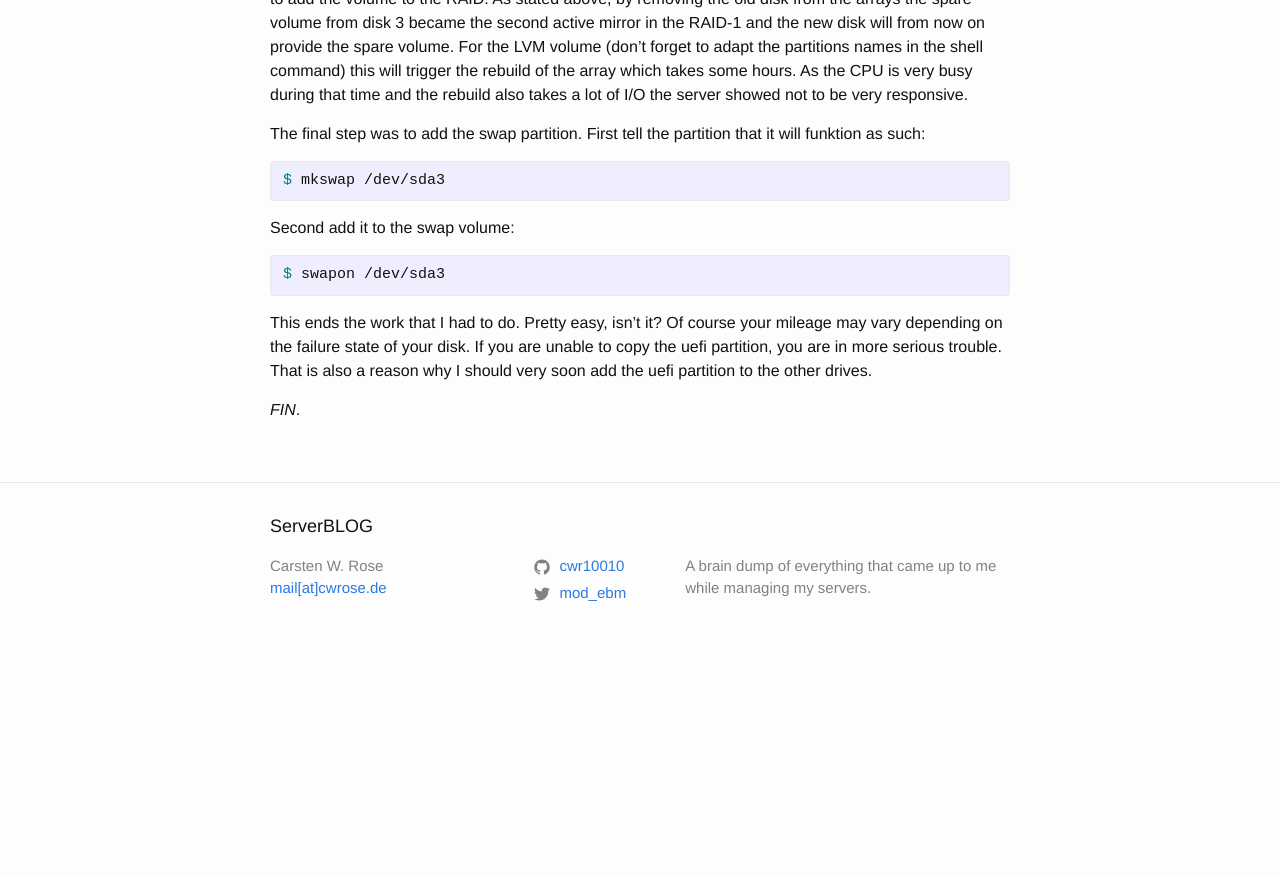
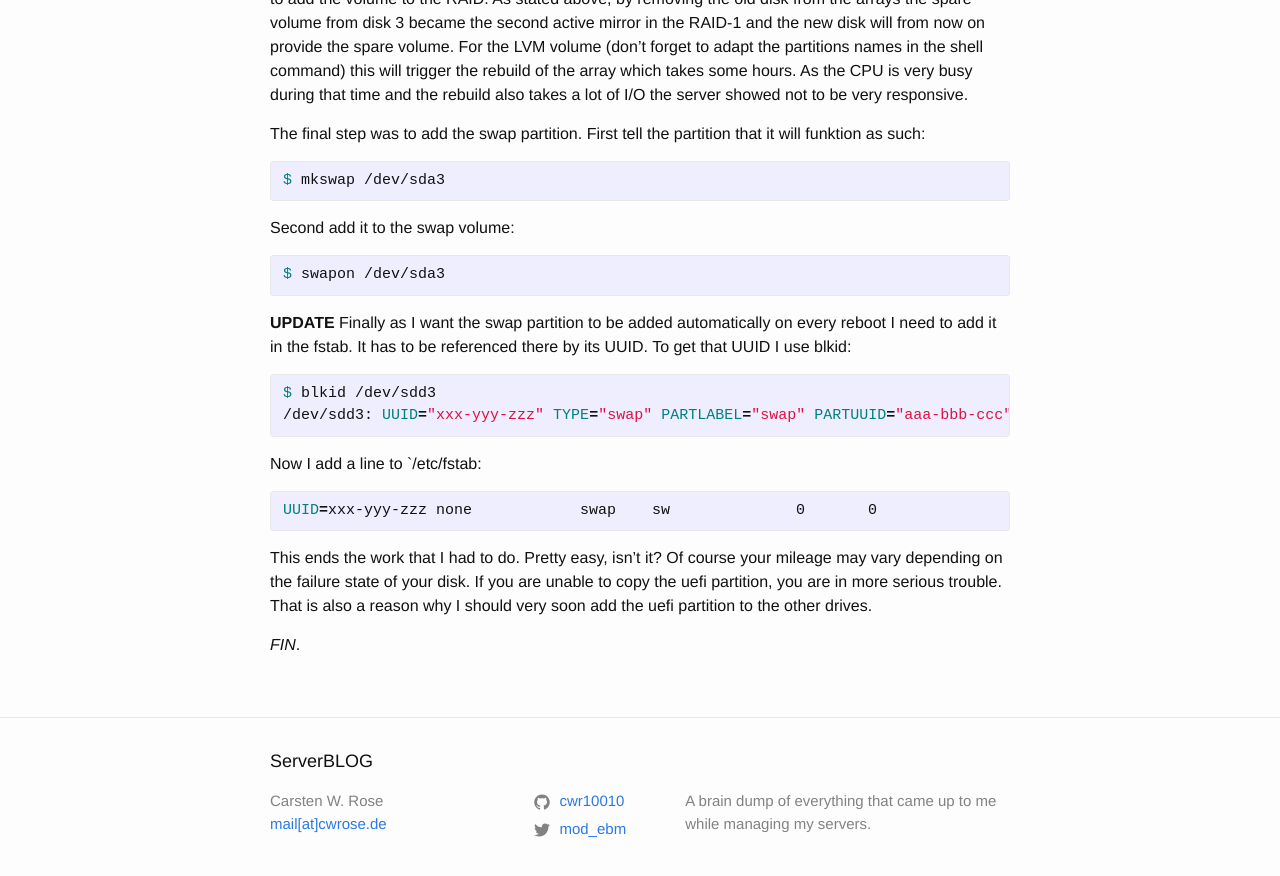
Before and after one commit to cwr10010/serverblog, a Jekyll site: the page built from _posts/2017-06-18-002-harddrive-failure.markdown, in a window 1280 px wide and 900 px high, scrolled down 2193 px. Shown: the top 876 px of the window. Built offline with Jekyll 4.4.1, drawn with Linux system fonts in a browser that asks for light colours; before the commit the page ends 2858 px from its top, so only the background shows below that.

```diff
--- a/_posts/2017-06-18-002-harddrive-failure.markdown
+++ b/_posts/2017-06-18-002-harddrive-failure.markdown
@@ -72,6 +72,19 @@ Second add it to the swap volume:
 $ swapon /dev/sda3
 {% endhighlight %}
 
+**UPDATE** Finally as I want the swap partition to be added automatically on every reboot I need to add it in the fstab. It has to be referenced there by its UUID. To get that UUID I use blkid:
+
+{% highlight sh %}
+$ blkid /dev/sdd3
+/dev/sdd3: UUID="xxx-yyy-zzz" TYPE="swap" PARTLABEL="swap" PARTUUID="aaa-bbb-ccc"
+{% endhighlight %}
+
+Now I add a line to `/etc/fstab:
+
+{% highlight sh %}
+UUID=xxx-yyy-zzz none            swap    sw              0       0
+{% endhighlight %}
+
 This ends the work that I had to do. Pretty easy, isn't it? Of course your mileage may vary depending on the failure state of your disk. If you are unable to copy the uefi partition, you are in more serious trouble. That is also a reason why I should very soon add the uefi partition to the other drives.
 
 _FIN_.
```
Also changed, not shown: _posts/2017-07-01-004-harddrive-replacement-is-here.markdown (added, +101 -0 lines).
